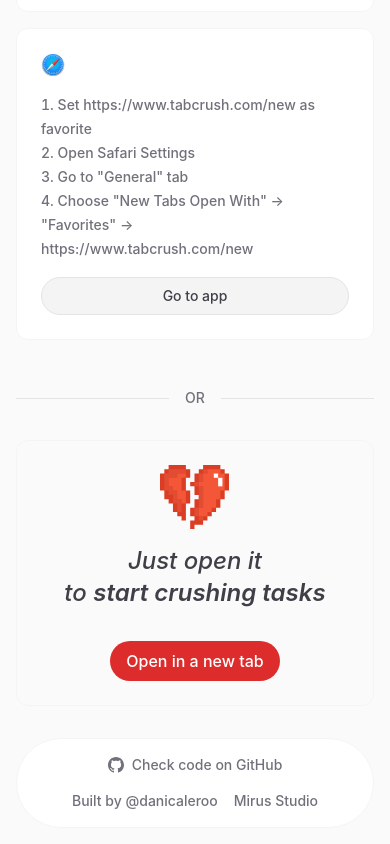
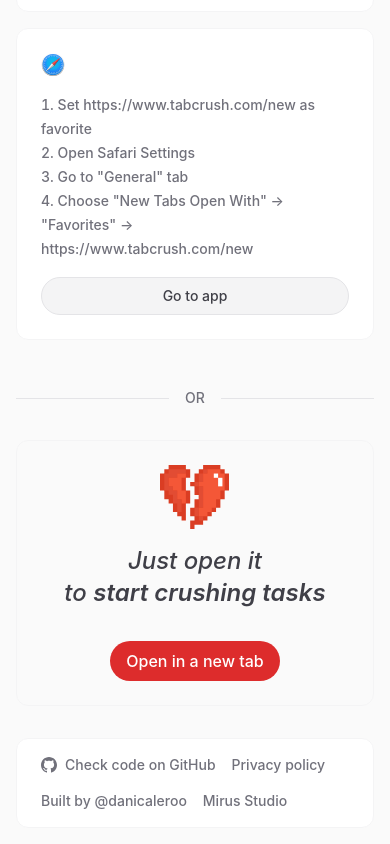
Before and after one commit to danicaleroo/tabcrush, a website built with Vite: page index.html in a window 390 px wide. Shown: the part 2103-2947 px from the top of the page. Built offline with nearby package versions, Linux system fonts and the light colour scheme.

Commit message:
style & feat: update mobile footer layout & added privacy policy link

```diff
--- a/index.html
+++ b/index.html
@@ -418,7 +418,7 @@
   </main>
 
   <footer
-    class="flex flex-wrap justify-center sm:justify-between items-center gap-4 text-zinc-500 text-sm bg-white w-full py-4 px-6 rounded-full border border-zinc-100 max-w-[1000px] mx-auto"
+    class="flex flex-wrap justify-start sm:justify-between items-center gap-4 text-zinc-500 text-sm bg-white w-full py-4 px-6 rounded-xl sm:rounded-full border border-zinc-100 max-w-[1000px] mx-auto"
     role="contentinfo">
     <div class="flex items-center gap-4 order-last sm:order-first">
       <a href="https://www.x.com/danicaleroo" target="_blank" rel="noopener noreferrer"
@@ -428,9 +428,14 @@
         class="hover:text-zinc-700 duration-300 ease-in-out focus:outline-none focus:ring-2 focus:ring-zinc-300 focus:ring-offset-2 rounded">Mirus
         Studio</a>
     </div>
+    <div class="flex items-center gap-4 flex-wrap">
+      <a href="/privacy"
+        class="hover:text-zinc-700 duration-300 ease-in-out focus:outline-none focus:ring-2 focus:ring-zinc-300 focus:ring-offset-2 rounded">Privacy
+        policy</a>
       <a href="https://github.com/danicaleroo/tabcrush" target="_blank" rel="noopener noreferrer"
-      class="hover:text-zinc-700 duration-300 ease-in-out focus:outline-none focus:ring-2 focus:ring-zinc-300 focus:ring-offset-2 rounded flex items-center gap-2">
-      <svg width="16" height="16" viewBox="0 0 16 16" fill="none" xmlns="http://www.w3.org/2000/svg" aria-hidden="true">
+        class="order-first sm:order-last hover:text-zinc-700 duration-300 ease-in-out focus:outline-none focus:ring-2 focus:ring-zinc-300 focus:ring-offset-2 rounded flex items-center gap-2">
+        <svg width="16" height="16" viewBox="0 0 16 16" fill="none" xmlns="http://www.w3.org/2000/svg"
+          aria-hidden="true">
           <g clip-path="url(#clip0_69_1977)">
             <path fill-rule="evenodd" clip-rule="evenodd"
               d="M8 0C3.58 0 0 3.58 0 8C0 11.54 2.29 14.53 5.47 15.59C5.87 15.66 6.02 15.42 6.02 15.21C6.02 15.02 6.01 14.39 6.01 13.72C4 14.09 3.48 13.23 3.32 12.78C3.23 12.55 2.84 11.84 2.5 11.65C2.22 11.5 1.82 11.13 2.49 11.12C3.12 11.11 3.57 11.7 3.72 11.94C4.44 13.15 5.59 12.81 6.05 12.6C6.12 12.08 6.33 11.73 6.56 11.53C4.78 11.33 2.92 10.64 2.92 7.58C2.92 6.71 3.23 5.99 3.74 5.43C3.66 5.23 3.38 4.41 3.82 3.31C3.82 3.31 4.49 3.1 6.02 4.13C6.66 3.95 7.34 3.86 8.02 3.86C8.7 3.86 9.38 3.95 10.02 4.13C11.55 3.09 12.22 3.31 12.22 3.31C12.66 4.41 12.38 5.23 12.3 5.43C12.81 5.99 13.12 6.7 13.12 7.58C13.12 10.65 11.25 11.33 9.47 11.53C9.76 11.78 10.01 12.26 10.01 13.01C10.01 14.08 10 14.94 10 15.21C10 15.42 10.15 15.67 10.55 15.59C13.71 14.53 16 11.53 16 8C16 3.58 12.42 0 8 0Z"
@@ -443,6 +448,8 @@
           </defs>
         </svg>
         Check code on GitHub</a>
+    </div>
+
   </footer>
   </div>
 
```
Lines whose indentation alone changed are shown as unchanged.
